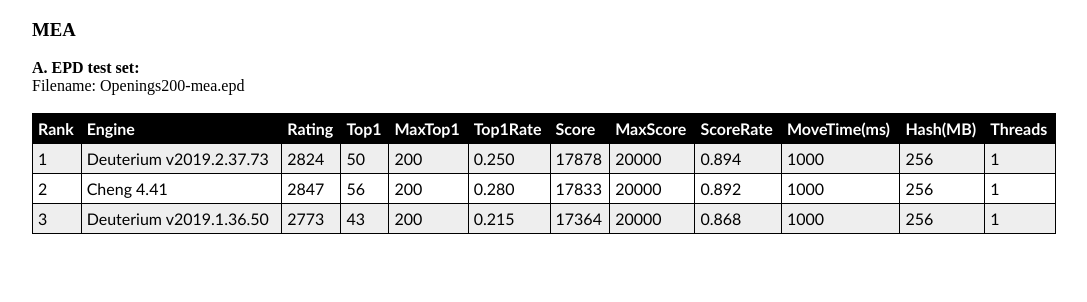
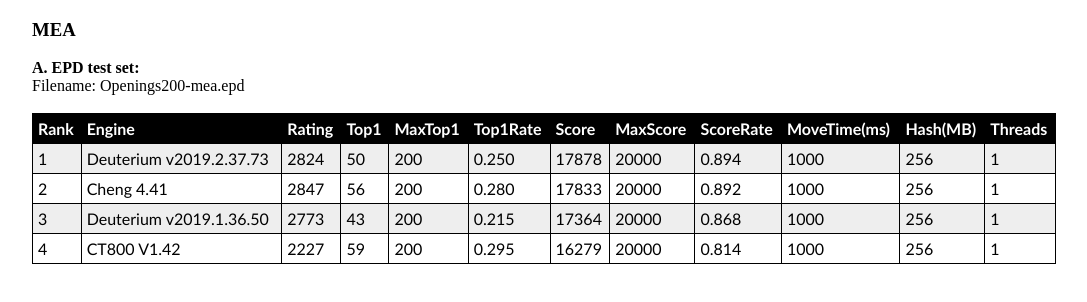
Before and after one commit to fsmosca/Multiple-move-Epd-Analyzer, a plain HTML site: page docs/index.html in a window 1280 px wide. Shown: the whole page, without its empty margins (96-1183 px from the left). Drawn offline with Linux system fonts and the light colour scheme.

Commit message:
Update index.html

```diff
--- a/docs/index.html
+++ b/docs/index.html
@@ -14,6 +14,6 @@
 <h3>MEA</h3>
 <strong>A. EPD test set:</strong><br>
 Filename: Openings200-mea.epd<br><br>
-<table id="t01"><tr><th>Rank</th><th>Engine</th><th>Rating</th><th>Top1</th><th>MaxTop1</th><th>Top1Rate</th><th>Score</th><th>MaxScore</th><th>ScoreRate</th><th>MoveTime(ms)</th><th>Hash(MB)</th><th>Threads</th></tr><tr><td>1</td><td>Deuterium v2019.2.37.73</td><td>2824</td><td>50</td><td>200</td><td>0.250</td><td>17878</td><td>20000</td><td>0.894</td><td>1000</td><td>256</td><td>1</td></tr><tr><td>2</td><td>Cheng 4.41</td><td>2847</td><td>56</td><td>200</td><td>0.280</td><td>17833</td><td>20000</td><td>0.892</td><td>1000</td><td>256</td><td>1</td></tr><tr><td>3</td><td>Deuterium v2019.1.36.50</td><td>2773</td><td>43</td><td>200</td><td>0.215</td><td>17364</td><td>20000</td><td>0.868</td><td>1000</td><td>256</td><td>1</td></tr></table>
+<table id="t01"><tr><th>Rank</th><th>Engine</th><th>Rating</th><th>Top1</th><th>MaxTop1</th><th>Top1Rate</th><th>Score</th><th>MaxScore</th><th>ScoreRate</th><th>MoveTime(ms)</th><th>Hash(MB)</th><th>Threads</th></tr><tr><td>1</td><td>Deuterium v2019.2.37.73</td><td>2824</td><td>50</td><td>200</td><td>0.250</td><td>17878</td><td>20000</td><td>0.894</td><td>1000</td><td>256</td><td>1</td></tr><tr><td>2</td><td>Cheng 4.41</td><td>2847</td><td>56</td><td>200</td><td>0.280</td><td>17833</td><td>20000</td><td>0.892</td><td>1000</td><td>256</td><td>1</td></tr><tr><td>3</td><td>Deuterium v2019.1.36.50</td><td>2773</td><td>43</td><td>200</td><td>0.215</td><td>17364</td><td>20000</td><td>0.868</td><td>1000</td><td>256</td><td>1</td></tr><tr><td>4</td><td>CT800 V1.42</td><td>2227</td><td>59</td><td>200</td><td>0.295</td><td>16279</td><td>20000</td><td>0.814</td><td>1000</td><td>256</td><td>1</td></tr></table>
 </body>
 </html>
```
